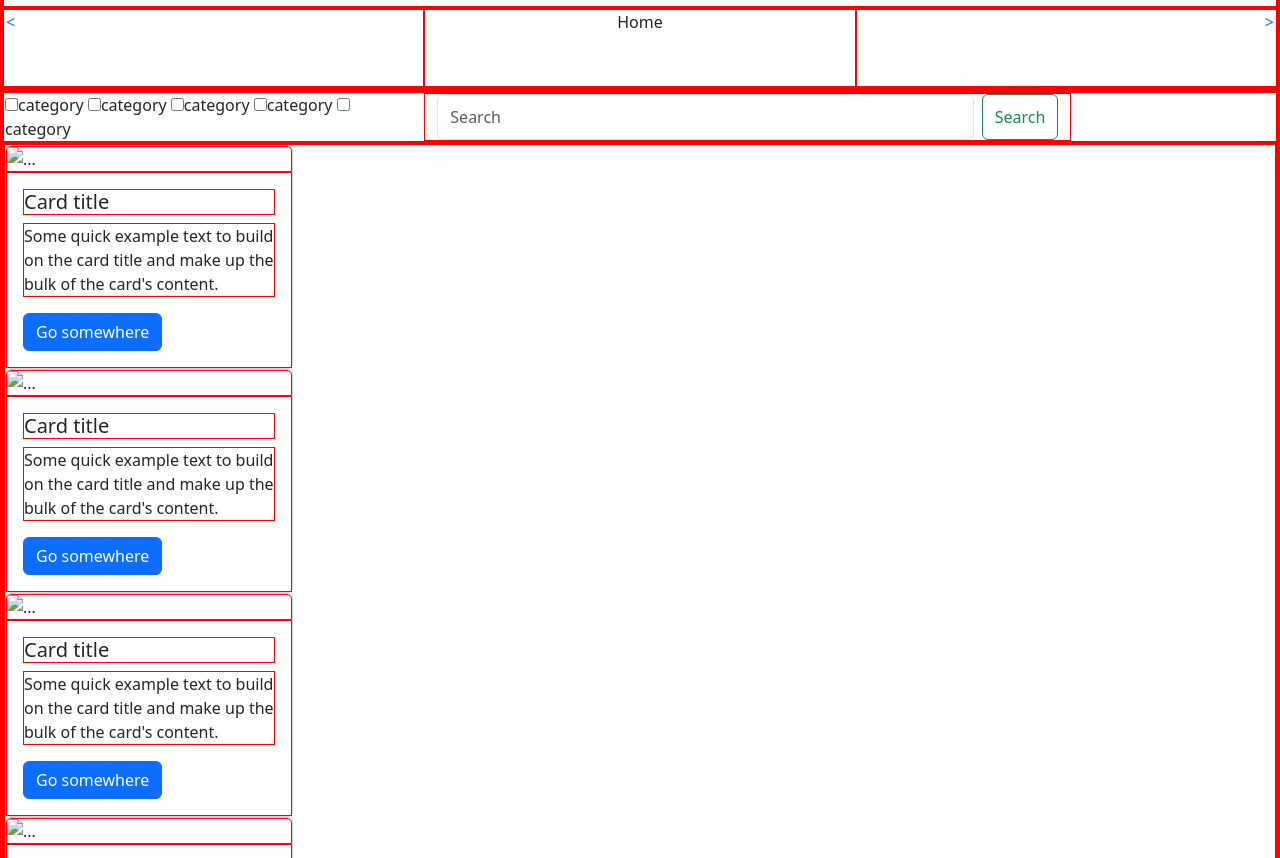
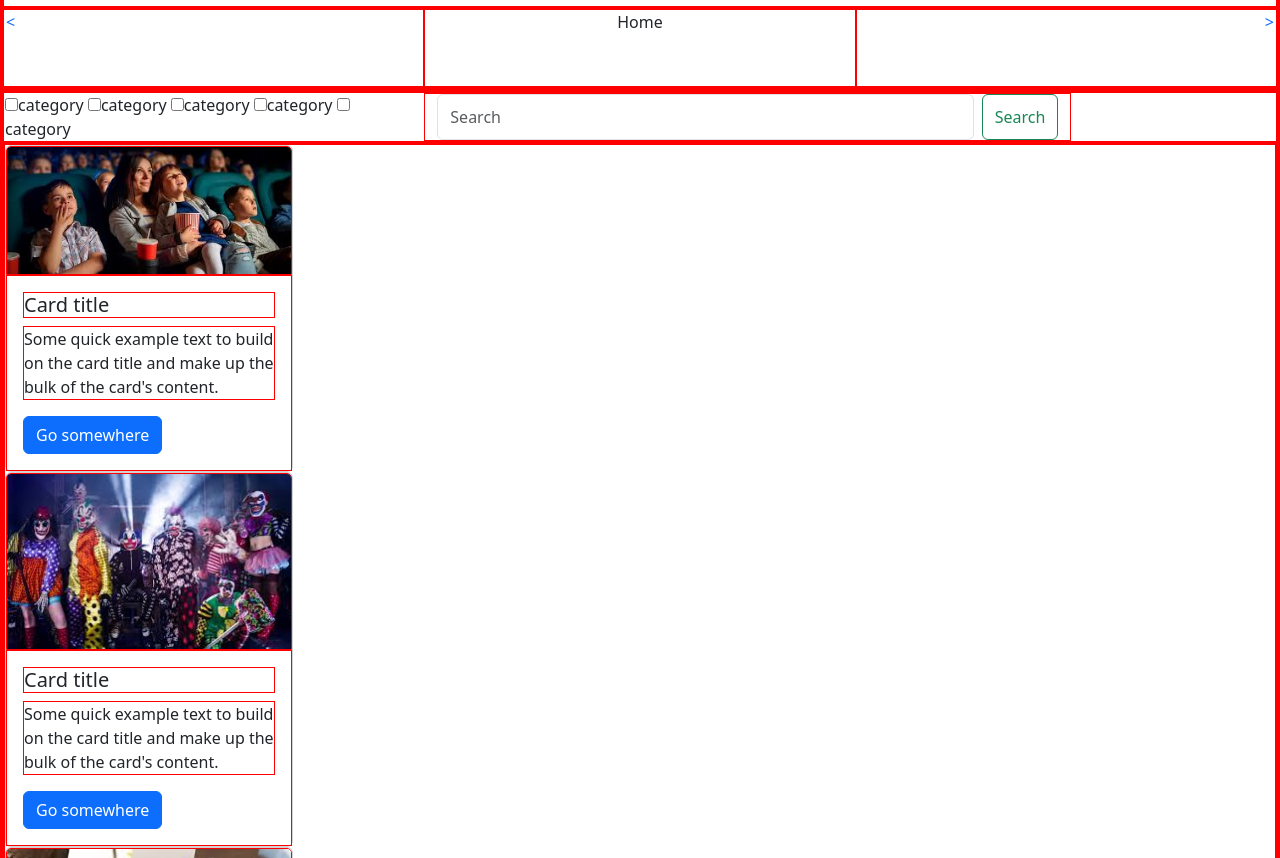
Before and after one commit to DarioJavierCamacho/Js-Task1, a plain HTML site: page index.html in a window 1280 px wide. Shown: the part 88-946 px from the top of the page. Drawn offline with nearby package versions, Linux system fonts and the light colour scheme.

Commit message:
estructura index

```diff
--- a/index.html
+++ b/index.html
@@ -14,7 +14,7 @@
 <body>
     <header>
         <nav class="navbar navbar-expand-lg">
-            <div class="container-fluid">
+            <div class="container-fluid ">
                 <a class="navbar-brand" href="#"><img src="./assets/images/Logo Amazing Events.png" alt=""
                         class="logo"></a>
                 <button class="navbar-toggler" type="button" data-bs-toggle="collapse"
@@ -70,7 +70,7 @@
         <article>
             <div class="card-container">
                 <div class="card" style="width: 18rem;">
-                    <img src="..." class="card-img-top" alt="...">
+                    <img src="./assets/images/Cinema.jpg" class="card-img-top" alt="...">
                     <div class="card-body">
                       <h5 class="card-title">Card title</h5>
                       <p class="card-text">Some quick example text to build on the card title and make up the bulk of the card's content.</p>
@@ -78,7 +78,7 @@
                     </div>
                   </div>
                   <div class="card" style="width: 18rem;">
-                    <img src="..." class="card-img-top" alt="...">
+                    <img src="./assets/images/Costume_Party.jpg" class="card-img-top" alt="...">
                     <div class="card-body">
                       <h5 class="card-title">Card title</h5>
                       <p class="card-text">Some quick example text to build on the card title and make up the bulk of the card's content.</p>
@@ -86,7 +86,7 @@
                     </div>
                   </div>
                   <div class="card" style="width: 18rem;">
-                    <img src="..." class="card-img-top" alt="...">
+                    <img src="./assets/images/Food_Fair.jpg" class="card-img-top" alt="...">
                     <div class="card-body">
                       <h5 class="card-title">Card title</h5>
                       <p class="card-text">Some quick example text to build on the card title and make up the bulk of the card's content.</p>
@@ -94,7 +94,7 @@
                     </div>
                   </div>
                   <div class="card" style="width: 18rem;">
-                    <img src="..." class="card-img-top" alt="...">
+                    <img src="./assets/images/Marathon.jpg" class="card-img-top" alt="...">
                     <div class="card-body">
                       <h5 class="card-title">Card title</h5>
                       <p class="card-text">Some quick example text to build on the card title and make up the bulk of the card's content.</p>
```
